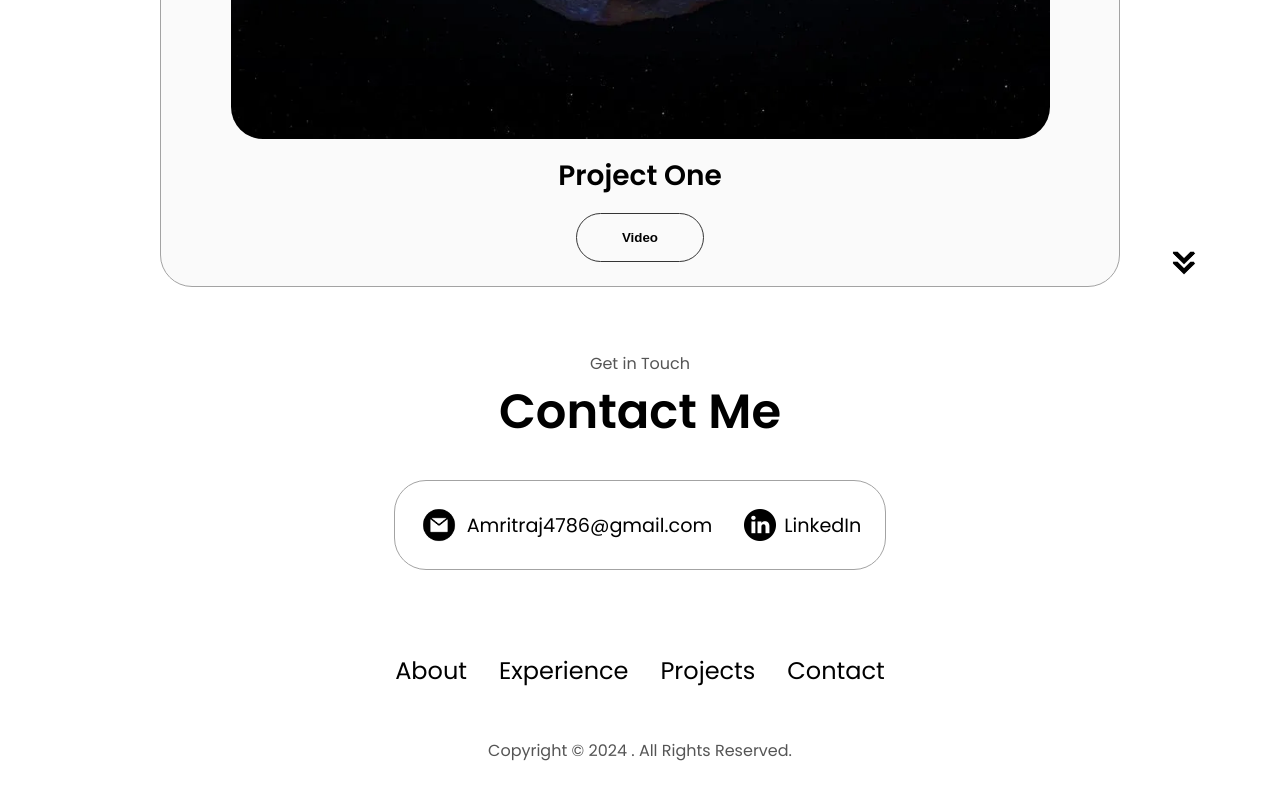
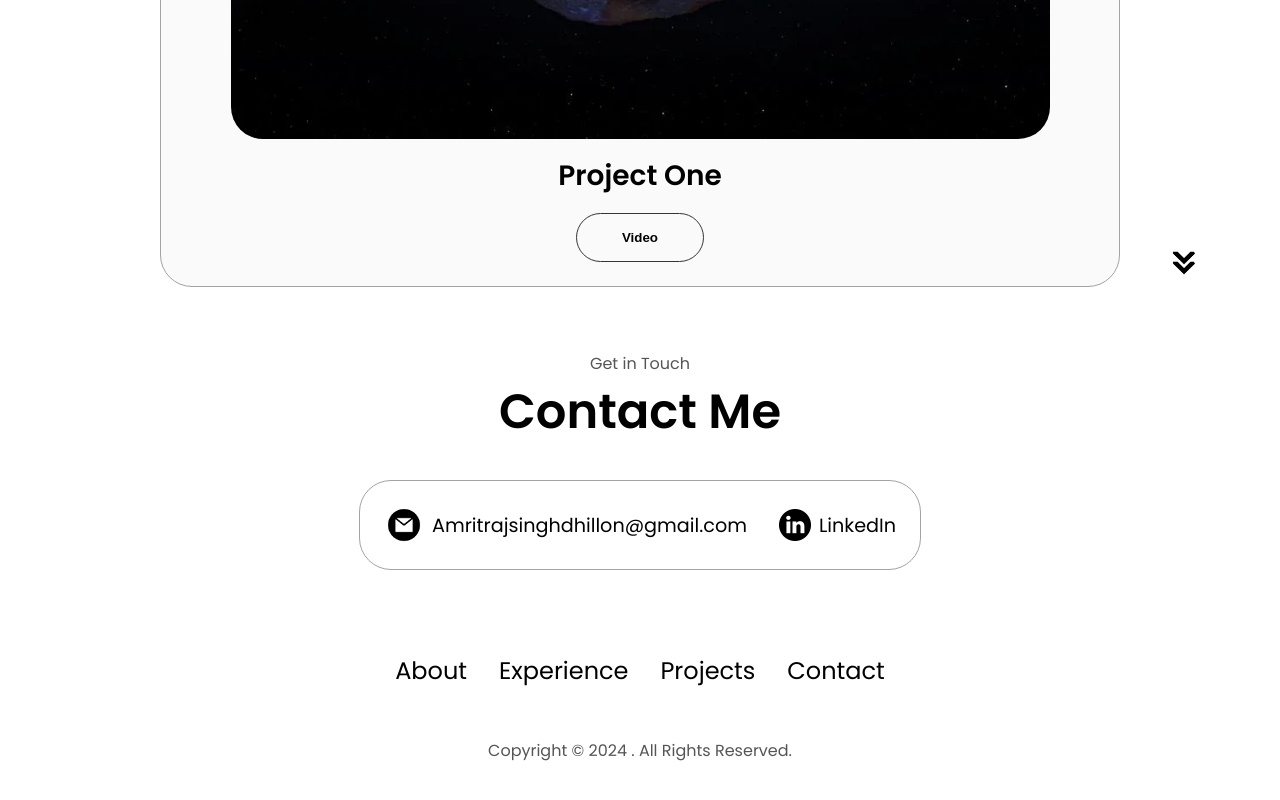
Before and after one commit to Amrit478/portfolio, a plain HTML site: page index.html in a window 1280 px wide. Shown: the part 3024-3824 px from the top of the page. Drawn offline with Linux system fonts and the light colour scheme.

Commit message:
Email update

```diff
--- a/index.html
+++ b/index.html
@@ -295,7 +295,7 @@
             alt="Email icon"
             class="icon contact-icon email-icon"
           />
-          <p><a href="mailto:Amritraj4786@gmail.com">Amritraj4786@gmail.com</a></p>
+          <p><a href="mailto:Amritrajsinghdhillon@gmail.com">Amritrajsinghdhillon@gmail.com</a></p>
         </div>
         <div class="contact-info-container">
           <img
```
